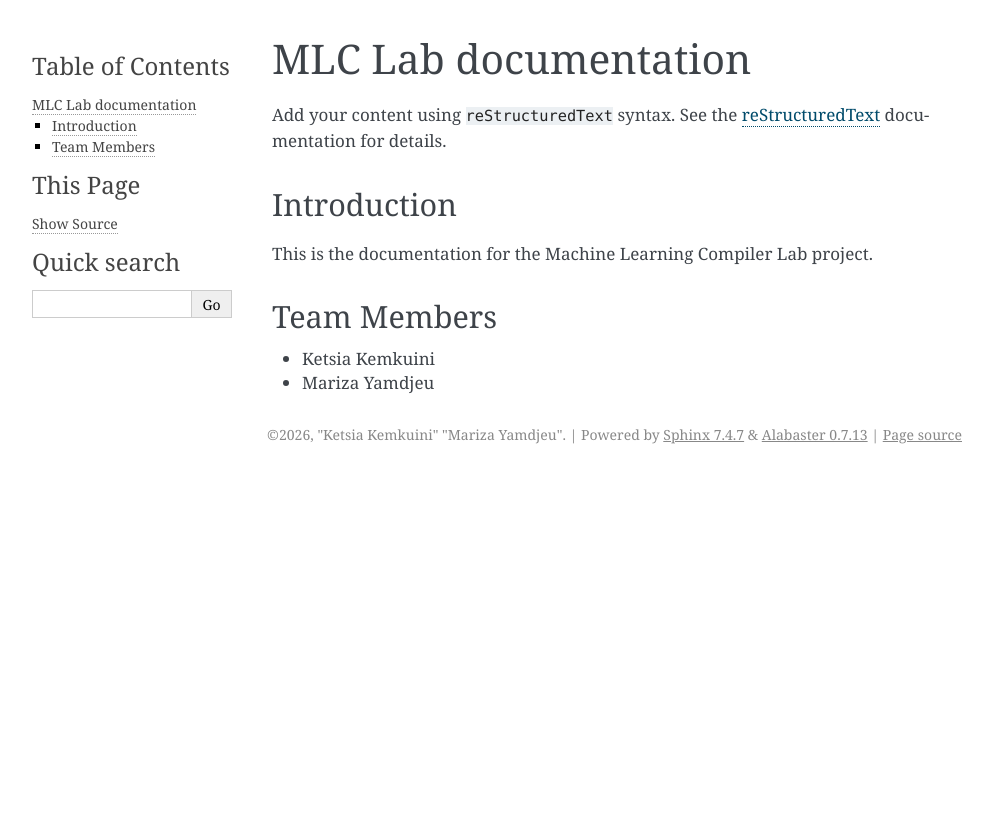
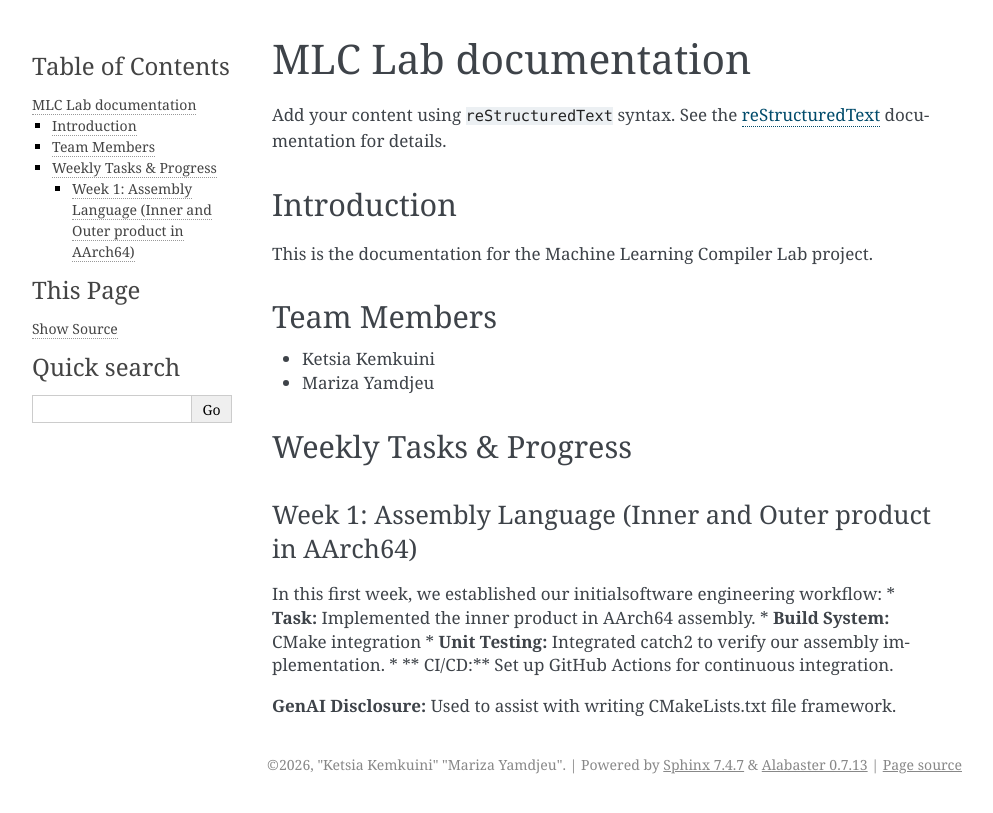
Before and after one commit to kets01/MLC-Project, a Sphinx documentation site: the page built from docs/source/index.rst, in a window 1280 px wide. Shown: the top 813 px of the page, without its empty margins (148-1141 px from the left). Built offline with Sphinx 7.4.7, drawn with Linux system fonts in a browser that asks for light colours.

Commit message:
feat: Implement inner product assembly and C++ functions with tests

```diff
--- a/docs/source/index.rst
+++ b/docs/source/index.rst
@@ -23,3 +23,16 @@ Team Members
 ------------
 * Ketsia Kemkuini
 * Mariza Yamdjeu
+
+Weekly Tasks & Progress
+-----------------------
+
+Week 1: Assembly Language (Inner and Outer product in AArch64)
+^^^^^^^^^^^^^^^^^^^^^^^^^^^^^^^^^^^^^^^^^^^^^^^^^^^^^^^^^^^^^^
+In this first week, we established our initialsoftware engineering workflow:
+* **Task:** Implemented the inner product in AArch64 assembly.
+* **Build System:** CMake integration
+* **Unit Testing:** Integrated catch2 to verify our assembly implementation.
+* ** CI/CD:** Set up GitHub Actions for continuous integration.
+
+**GenAI Disclosure:** Used to assist with writing CMakeLists.txt file framework.
```
Also changed, not shown: 4 other files.
